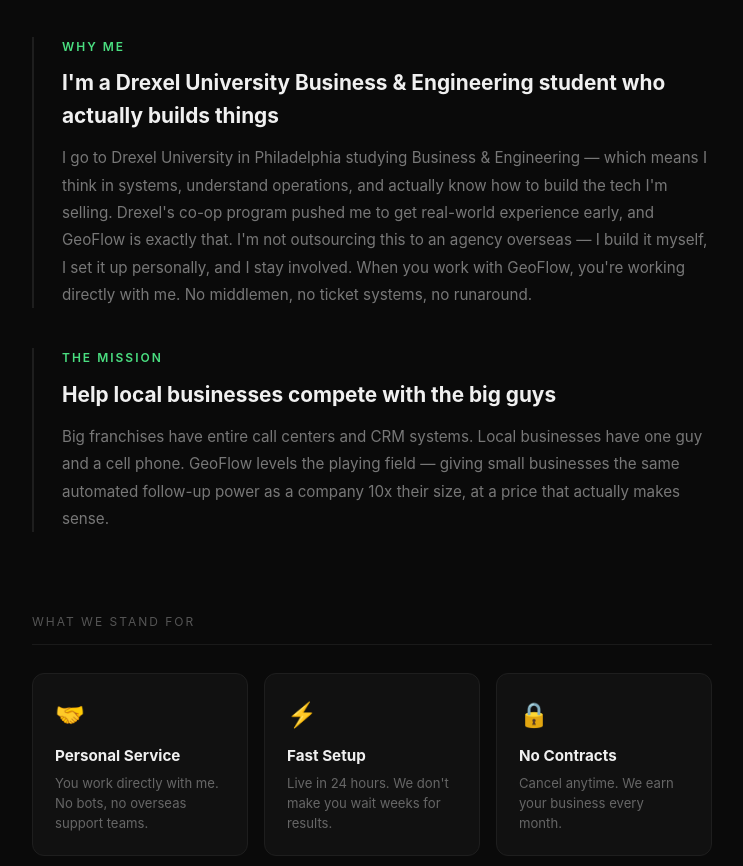
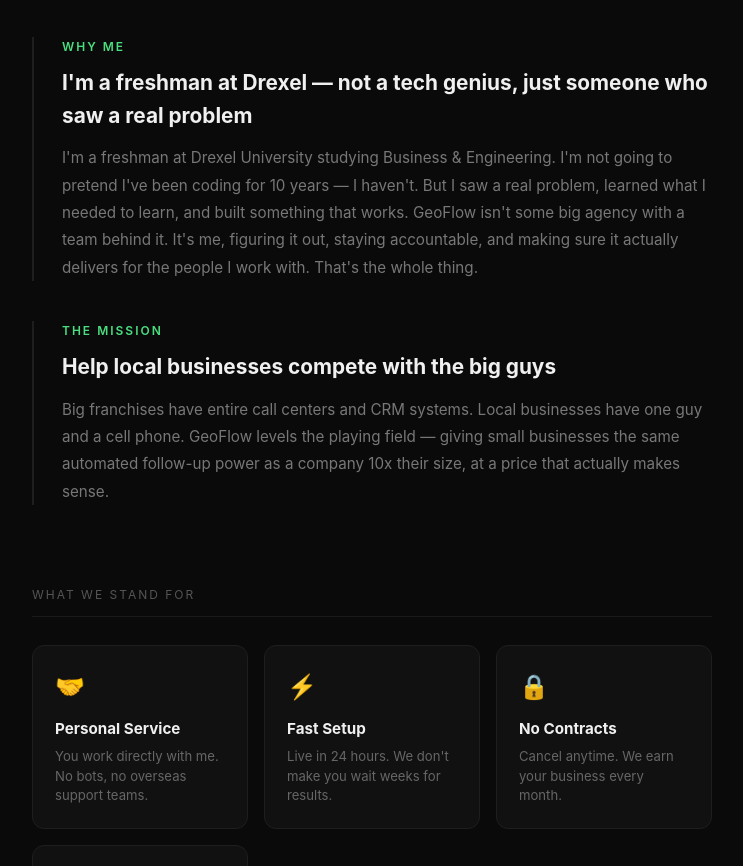
Before and after one commit to geogarciaaa/geoflow, a plain HTML site: page about.html in a window 1280 px wide. Shown: the part 1236-2102 px from the top of the page, without its empty margins (268-1011 px from the left). Drawn offline with Linux system fonts and the light colour scheme.

Commit message:
Make about page more authentic/freshman

```diff
--- a/about.html
+++ b/about.html
@@ -248,9 +248,9 @@
 
     <div class="story-block">
       <div class="story-label">Why Me</div>
-      <h2>I'm a Drexel University Business & Engineering student who actually builds things</h2>
+      <h2>I'm a freshman at Drexel — not a tech genius, just someone who saw a real problem</h2>
       <p>
-        I go to Drexel University in Philadelphia studying Business & Engineering — which means I think in systems, understand operations, and actually know how to build the tech I'm selling. Drexel's co-op program pushed me to get real-world experience early, and GeoFlow is exactly that. I'm not outsourcing this to an agency overseas — I build it myself, I set it up personally, and I stay involved. When you work with GeoFlow, you're working directly with me. No middlemen, no ticket systems, no runaround.
+        I'm a freshman at Drexel University studying Business & Engineering. I'm not going to pretend I've been coding for 10 years — I haven't. But I saw a real problem, learned what I needed to learn, and built something that works. GeoFlow isn't some big agency with a team behind it. It's me, figuring it out, staying accountable, and making sure it actually delivers for the people I work with. That's the whole thing.
       </p>
     </div>
 
```
